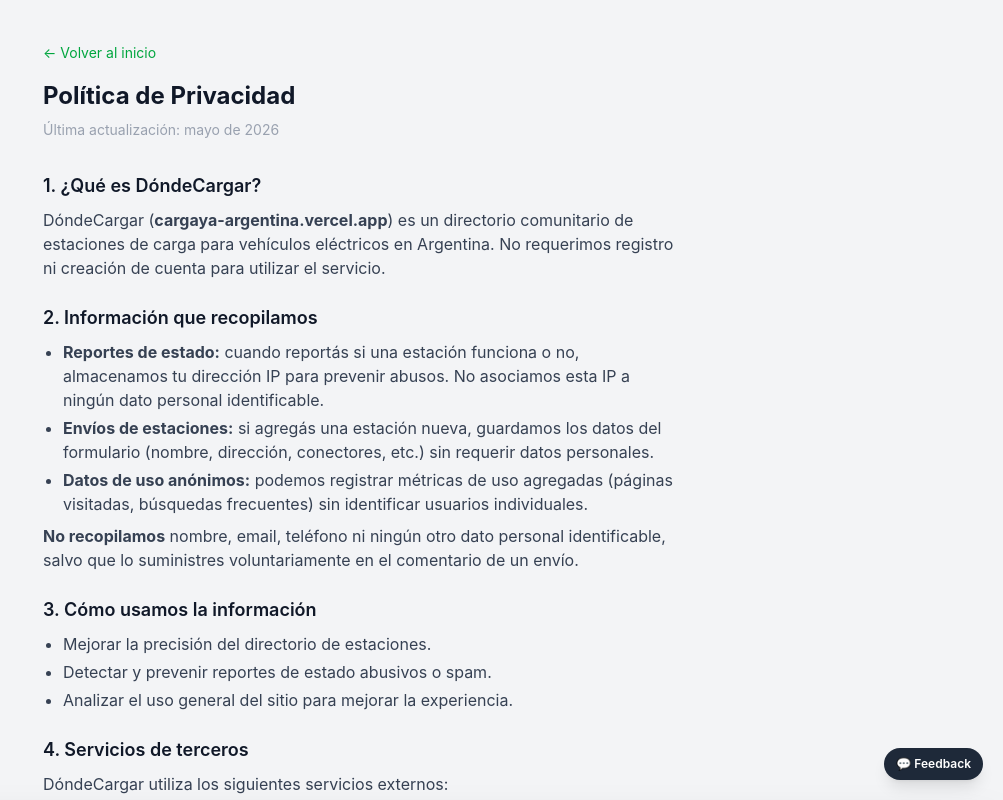
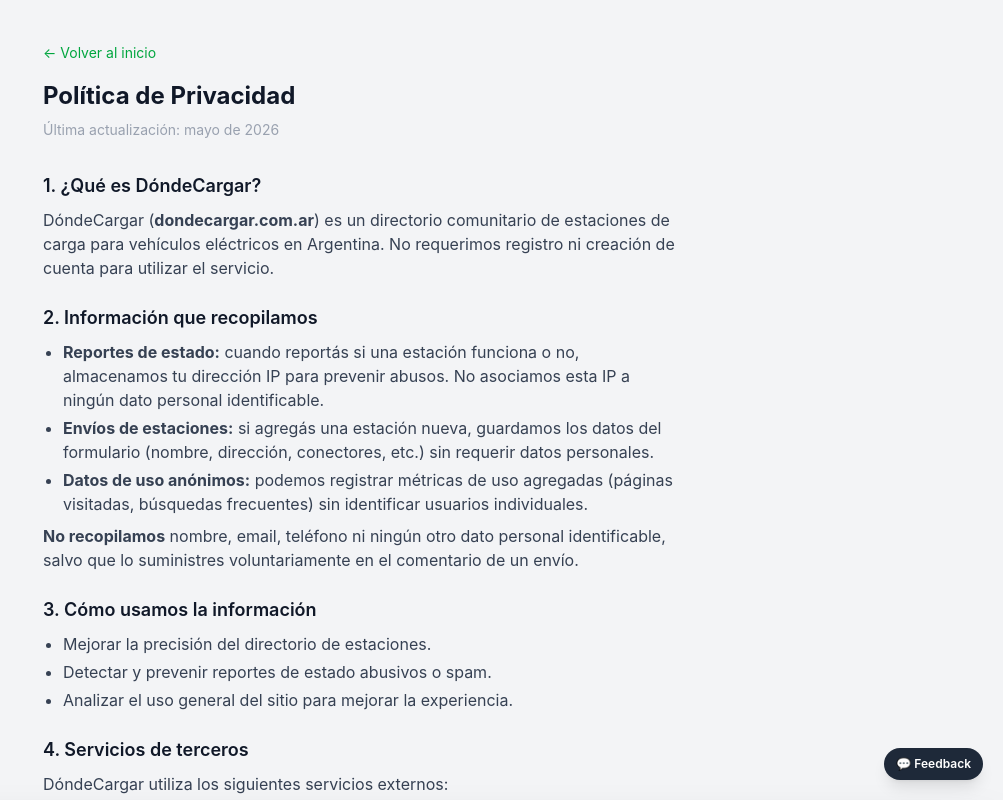
Before and after one commit to lopezjuandiego/cargaya-argentina, a Next.js app: page /privacidad in a window 1280 px wide. Shown: the top 800 px of the page, without its empty margins (277-1280 px from the left). Built offline with nearby package versions, Linux system fonts and the light colour scheme.

Commit message:
feat: dominio dondecargar.com.ar + SSL + URLs actualizadas

```diff
--- a/app/estacion/[id]/page.tsx
+++ b/app/estacion/[id]/page.tsx
@@ -24,7 +24,7 @@
       description: `${station.operator} · ${station.address}, ${station.city}, ${station.province}`,
     },
     alternates: {
-      canonical: `https://cargaya-argentina.vercel.app/estacion/${id}`,
+      canonical: `https://dondecargar.com.ar/estacion/${id}`,
     },
   };
 }
@@ -70,7 +70,7 @@
   });
   const noReportsTooltip = `Ningún usuario reportó el estado todavía. Esta estación fue agregada el ${addedDate}.`;
 
-  const BASE = "https://cargaya-argentina.vercel.app";
+  const BASE = "https://dondecargar.com.ar";
   const jsonLd = {
     "@context": "https://schema.org",
     "@type": "ElectricVehicleChargingStation",
--- a/app/estaciones/[slug]/page.tsx
+++ b/app/estaciones/[slug]/page.tsx
@@ -39,7 +39,7 @@
     title: `Cargadores eléctricos en ${province}`,
     description: `Listado completo de estaciones de carga para autos eléctricos en ${province}, Argentina. Encontrá el cargador más cercano a vos.`,
     alternates: {
-      canonical: `https://cargaya-argentina.vercel.app/estaciones/${slug}`,
+      canonical: `https://dondecargar.com.ar/estaciones/${slug}`,
     },
   };
 }
--- a/app/layout.tsx
+++ b/app/layout.tsx
@@ -2,7 +2,7 @@
 import "./globals.css";
 import FeedbackButton from "./FeedbackButton";
 
-const BASE_URL = "https://cargaya-argentina.vercel.app";
+const BASE_URL = "https://dondecargar.com.ar";
 
 export const metadata: Metadata = {
   metadataBase: new URL(BASE_URL),
--- a/app/llms.txt/route.ts
+++ b/app/llms.txt/route.ts
@@ -57,13 +57,13 @@
 
 ## URLs principales
 
-- Home: https://cargaya-argentina.vercel.app
-- Planificador de rutas: https://cargaya-argentina.vercel.app/ruta
-- Estaciones por provincia: https://cargaya-argentina.vercel.app/estaciones
-- Estaciones en Buenos Aires: https://cargaya-argentina.vercel.app/estaciones/buenos-aires
-- Estaciones en Córdoba: https://cargaya-argentina.vercel.app/estaciones/cordoba
-- Agregar estación: https://cargaya-argentina.vercel.app/agregar
-- Sitemap: https://cargaya-argentina.vercel.app/sitemap.xml
+- Home: https://dondecargar.com.ar
+- Planificador de rutas: https://dondecargar.com.ar/ruta
+- Estaciones por provincia: https://dondecargar.com.ar/estaciones
+- Estaciones en Buenos Aires: https://dondecargar.com.ar/estaciones/buenos-aires
+- Estaciones en Córdoba: https://dondecargar.com.ar/estaciones/cordoba
+- Agregar estación: https://dondecargar.com.ar/agregar
+- Sitemap: https://dondecargar.com.ar/sitemap.xml
 
 ## Fuentes de datos
 
--- a/app/privacidad/page.tsx
+++ b/app/privacidad/page.tsx
@@ -17,7 +17,7 @@
         <section>
           <h2 className="text-lg font-semibold text-gray-900 mb-2">1. ¿Qué es DóndeCargar?</h2>
           <p>
-            DóndeCargar (<strong>cargaya-argentina.vercel.app</strong>) es un directorio comunitario de
+            DóndeCargar (<strong>dondecargar.com.ar</strong>) es un directorio comunitario de
             estaciones de carga para vehículos eléctricos en Argentina. No requerimos registro ni
             creación de cuenta para utilizar el servicio.
           </p>
--- a/app/robots.ts
+++ b/app/robots.ts
@@ -7,6 +7,6 @@
       allow: "/",
       disallow: ["/api/", "/buscar"],
     },
-    sitemap: "https://cargaya-argentina.vercel.app/sitemap.xml",
+    sitemap: "https://dondecargar.com.ar/sitemap.xml",
   };
 }
--- a/app/sitemap.ts
+++ b/app/sitemap.ts
@@ -1,7 +1,7 @@
 import { MetadataRoute } from "next";
 import { getDb } from "@/lib/db";
 
-const BASE = "https://cargaya-argentina.vercel.app";
+const BASE = "https://dondecargar.com.ar";
 
 export const dynamic = "force-dynamic";
 
--- a/app/terminos/page.tsx
+++ b/app/terminos/page.tsx
@@ -17,7 +17,7 @@
         <section>
           <h2 className="text-lg font-semibold text-gray-900 mb-2">1. Aceptación de los términos</h2>
           <p>
-            Al acceder y utilizar DóndeCargar (<strong>cargaya-argentina.vercel.app</strong>), aceptás
+            Al acceder y utilizar DóndeCargar (<strong>dondecargar.com.ar</strong>), aceptás
             estos Términos de Uso. Si no estás de acuerdo, no uses el servicio.
           </p>
         </section>
```
